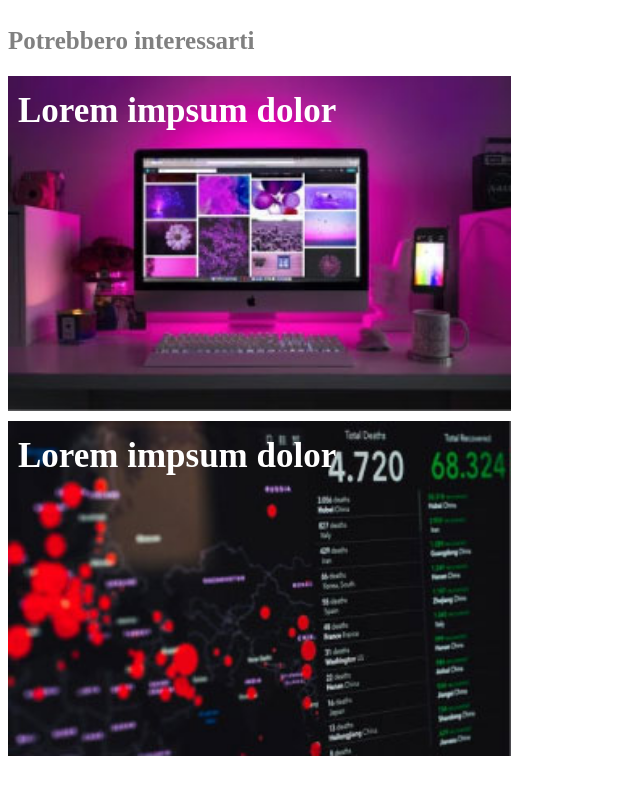
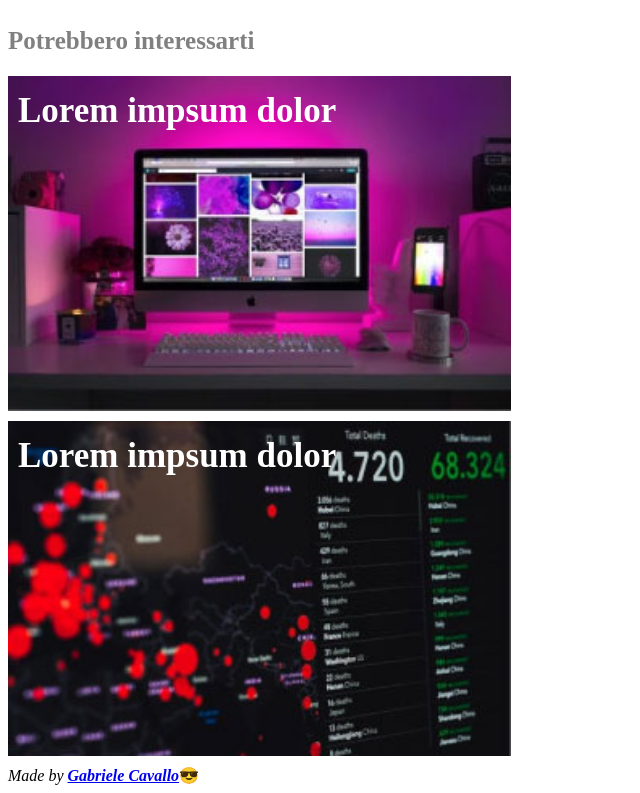
Before and after one commit to Gabriele-Cavallo/html-css-booleaner, a plain HTML site: page index.html in a window 1280 px wide. Shown: the part 1505-2298 px from the top of the page, without its empty margins (0-640 px from the left). Before the commit the page ends 2271 px from the top, so only its background shows below. Drawn offline with Linux system fonts and the light colour scheme.

Commit message:
feat: add footer

```diff
--- a/index.html
+++ b/index.html
@@ -73,6 +73,9 @@
         </div >
     </section>
     <!-- /Articoli correlati -->
+    <footer>
+        <div><em>Made by <strong> <a href="https://github.com/Gabriele-Cavallo" target="_blank">Gabriele Cavallo</a></strong></em>😎</div>
+    </footer>
 
 </body>
 </html>
```
